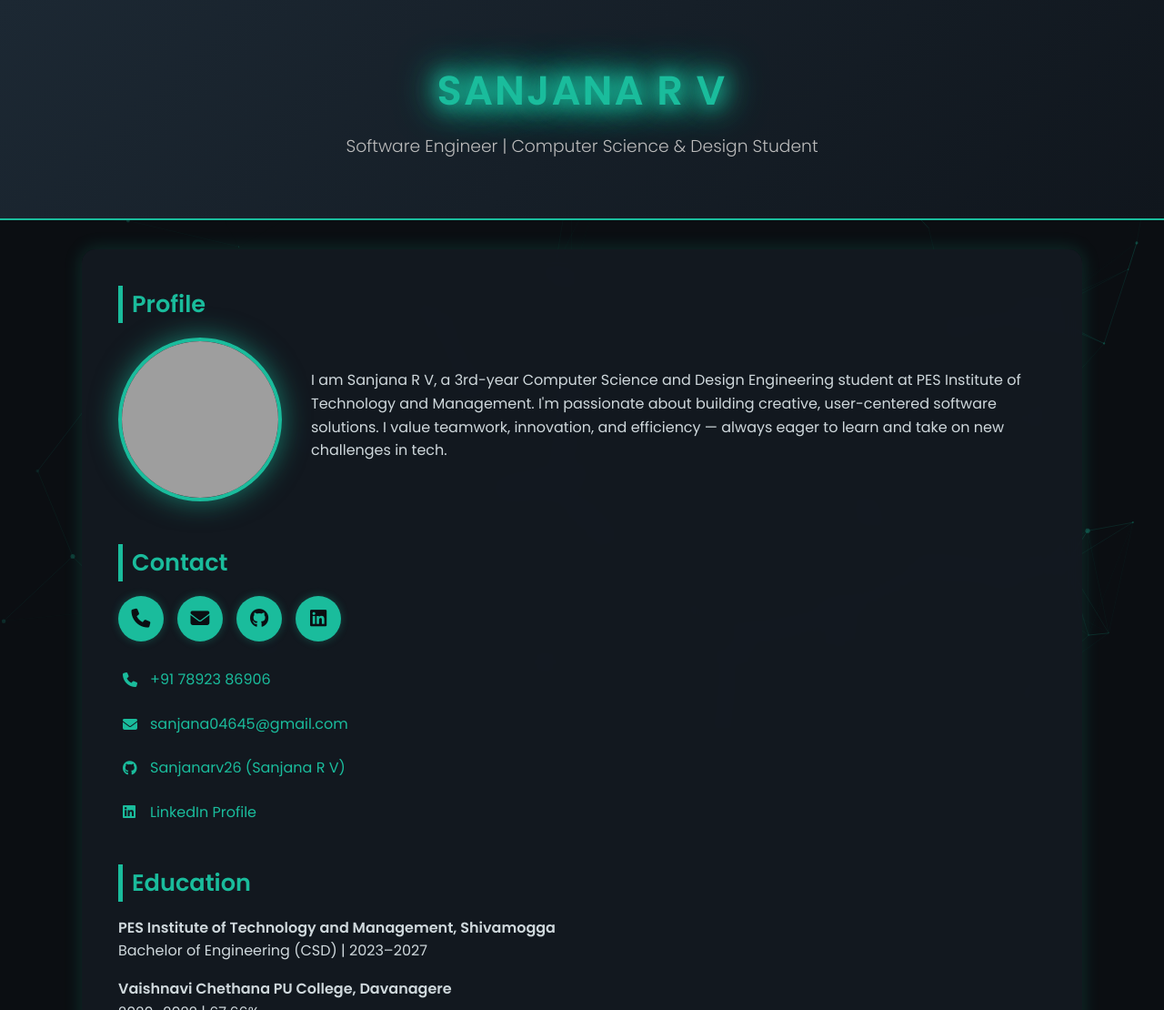
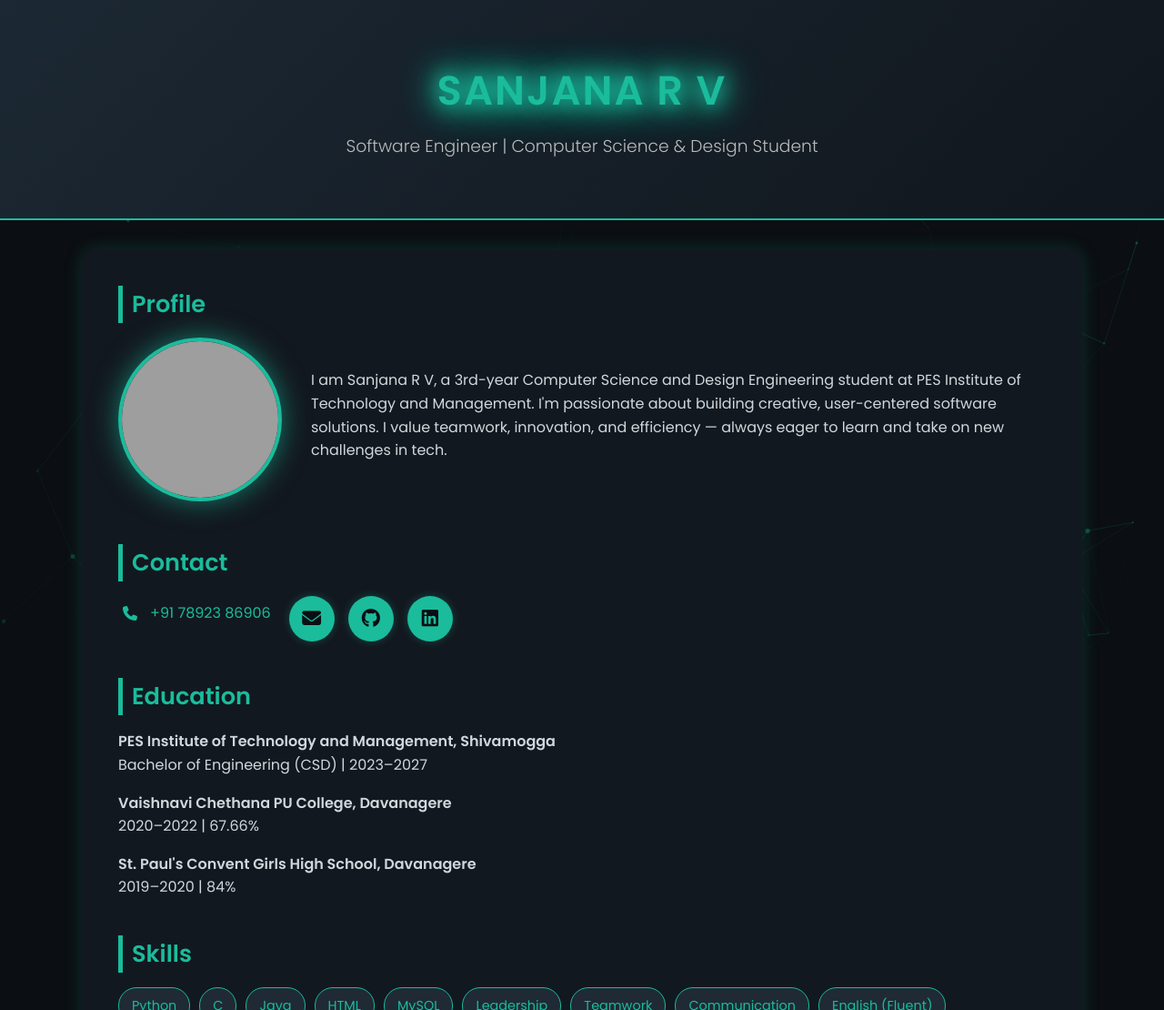
Before and after one commit to Sanjanarv26/portfolio, a plain HTML site: page index.html in a window 1280 px wide. Shown: the top 1110 px of the page at 91% size. Drawn offline with nearby package versions, Linux system fonts and the light colour scheme; grey boxes are pictures that could not be loaded.

Commit message:
Update index.html

```diff
--- a/index.html
+++ b/index.html
@@ -552,9 +552,10 @@
     <section class="contact" data-aos="fade-up" data-aos-delay="100">
       <h2>Contact</h2>
       <div class="contact-icons">
-        <a href="tel:+917892386906" class="contact-icon" title="Phone">
+        <div class="contact-item">
           <i class="fas fa-phone"></i>
-        </a>
+          <span><a href="tel:+917892386906">+91 78923 86906</a></span>
+        </div>
         <a href="mailto:sanjana04645@gmail.com" class="contact-icon" title="Email">
           <i class="fas fa-envelope"></i>
         </a>
@@ -565,24 +566,7 @@
           <i class="fab fa-linkedin"></i>
         </a>
       </div>
-      <div class="contact-details">
-        <div class="contact-item">
-          <i class="fas fa-phone"></i>
-          <span><a href="tel:+917892386906">+91 78923 86906</a></span>
-        </div>
-        <div class="contact-item">
-          <i class="fas fa-envelope"></i>
-          <span><a href="mailto:sanjana04645@gmail.com">sanjana04645@gmail.com</a></span>
-        </div>
-        <div class="contact-item">
-          <i class="fab fa-github"></i>
-          <span><a href="https://github.com/Sanjanarv26" target="_blank">Sanjanarv26 (Sanjana R V)</a></span>
-        </div>
-        <div class="contact-item">
-          <i class="fab fa-linkedin"></i>
-          <span><a href="https://www.linkedin.com/in/sanjana-r-v-86b49a299?utm_source=share&utm_campaign=share_via&utm_content=profile&utm_medium=android_app" target="_blank">LinkedIn Profile</a></span>
-        </div>
-      </div>
+
     </section>
 
     <!-- Education -->
```
